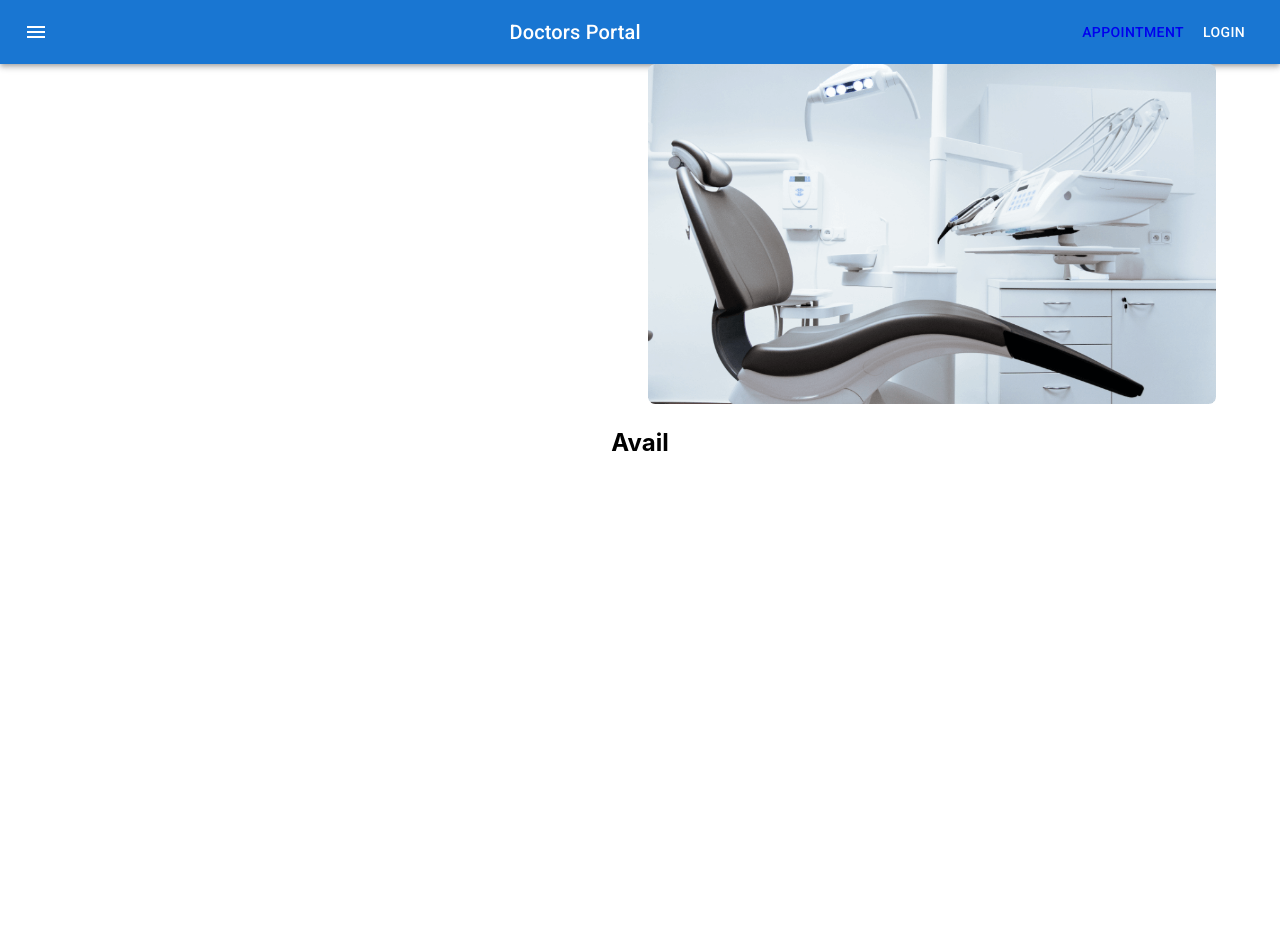
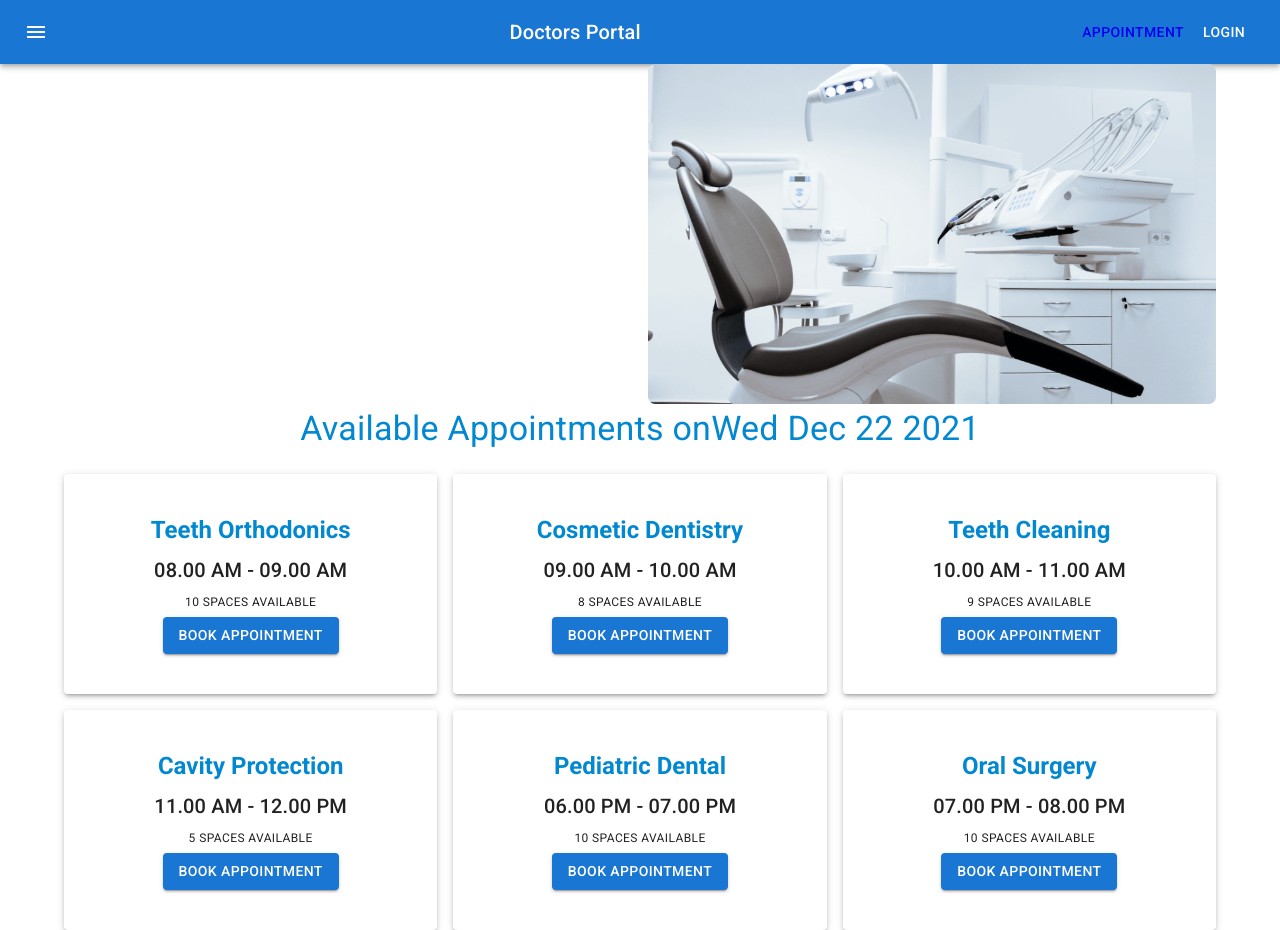
Before and after one commit to sakil470004/doctor-portal, a React (Create React App) app: page /appointment in a window 1280 px wide. Before the commit the page ends 800 px from the top, so only its background shows below. Built offline with nearby package versions, Linux system fonts and the light colour scheme.

Commit message:
after finish 70th m

```diff
--- a/src/Pages/Appointment/Appointment.js
+++ b/src/Pages/Appointment/Appointment.js
@@ -4,11 +4,12 @@
 import AvailableAppointment from './AvailableAppointment'
 
 export default function Appointment() {
+    const [date, setDate] = React.useState(new Date());
     return (
         <div>
             <Navigation></Navigation>
-            <AppointmentHeader></AppointmentHeader>
-            <AvailableAppointment></AvailableAppointment>
+            <AppointmentHeader date={date} setDate={setDate}></AppointmentHeader>
+            <AvailableAppointment  date={date}/>
         </div>
     )
 }
--- a/src/Pages/Appointment/AppointmentHeader/AppointmentHeader.js
+++ b/src/Pages/Appointment/AppointmentHeader/AppointmentHeader.js
@@ -3,13 +3,15 @@
 import Calender from '../../Shared/Calender/Calender';
 import chair from './../../../images/chair.png'
 
-export default function AppointmentHeader() {
+export default function AppointmentHeader({date,setDate}) {
+
+
     return (
         <Container>
 
             <Grid container spacing={2}>
                 <Grid item xs={12} md={6}>
-                    <Calender/>
+                    <Calender date={date} setDate={setDate}/>
                 </Grid>
                 <Grid item xs={12} md={6}>
                 <img style={{width:'100%'}} src={chair} alt='chair'/>
--- a/src/Pages/Appointment/AvailableAppointment.js
+++ b/src/Pages/Appointment/AvailableAppointment.js
@@ -1,9 +1,64 @@
+import { Container, Grid, Typography } from '@mui/material'
 import React from 'react'
+import Booking from './Booking/Booking'
 
-export default function AvailableAppointment() {
+const bookings = [
+    {
+        id: 1,
+        name: 'Teeth Orthodonics',
+        time: '08.00 AM - 09.00 AM',
+        space: 10,
+    },
+    {
+        id: 2,
+        name: 'Cosmetic Dentistry',
+        time: '09.00 AM - 10.00 AM',
+        space: 8,
+    },
+    {
+        id: 3,
+        name: 'Teeth Cleaning',
+        time: '10.00 AM - 11.00 AM',
+        space: 9,
+    },
+    {
+        id: 4,
+        name: 'Cavity Protection',
+        time: '11.00 AM - 12.00 PM',
+        space: 5,
+    },
+    {
+        id: 5,
+        name: 'Pediatric Dental',
+        time: '06.00 PM - 07.00 PM',
+        space: 10,
+    },
+    {
+        id: 6,
+        name: 'Oral Surgery',
+        time: '07.00 PM - 08.00 PM',
+        space: 10,
+    },
+]
+
+
+export default function AvailableAppointment({ date }) {
     return (
-        <div>
-            <h2>Avail</h2>
-        </div>
+        <Container>
+
+                <Typography sx={{ color: 'info.main',mb:3 }} variant='h4'>Available Appointments on{date.toDateString()}</Typography>
+
+            <Grid container spacing={2}>
+               {
+                   bookings.map(booking=>
+                   <Booking
+                       key={booking.id}
+                      booking={booking}
+                      date={date}
+                   />)
+               }
+
+            </Grid>
+        </Container>
     )
 }
--- /dev/null
+++ b/src/Pages/Appointment/Booking/Booking.js
@@ -0,0 +1,34 @@
+import { Button, Grid, Paper, Typography } from '@mui/material'
+import React, { useState } from 'react'
+import BookingModal from '../BookingModal/BookingModal';
+
+export default function Booking({ booking ,date}) {
+    const { name, time, space } = booking;
+
+    const [openBooking, setOpenBooking] = useState(false);
+    const handleBookingOpen = () => setOpenBooking(true);
+    const handleBookingClose = () => setOpenBooking(false);
+
+    return (
+        <>
+            <Grid item xs={12} sm={6} md={4}>
+                <Paper elevation={3} sx={{ py: 5 }}>
+                    <Typography sx={{ color: 'info.main', fontWeight: 600 }} variant='h5' gutterBottom component='div'>
+                        {name}
+                    </Typography>
+                    <Typography variant='h6' gutterBottom component='div'>
+                        {time}
+                    </Typography>
+                    <Typography variant='caption' gutterBottom display='block'>
+                        {space} SPACES AVAILABLE
+                    </Typography>
+                    <Button onClick={handleBookingOpen} variant="contained">BOOK APPOINTMENT</Button>
+                </Paper>
+            </Grid>
+            <BookingModal handleBookingClose={handleBookingClose} openBooking={openBooking}
+            booking={booking}
+            date={date}
+            ></BookingModal>
+        </>
+    )
+}
--- /dev/null
+++ b/src/Pages/Appointment/BookingModal/BookingModal.js
@@ -0,0 +1,88 @@
+import React from 'react'
+import Backdrop from '@mui/material/Backdrop';
+import Box from '@mui/material/Box';
+import Modal from '@mui/material/Modal';
+import Fade from '@mui/material/Fade';
+import Typography from '@mui/material/Typography';
+import TextField from '@mui/material/TextField';
+import { Button } from '@mui/material';
+
+const style = {
+    position: 'absolute',
+    top: '50%',
+    left: '50%',
+    transform: 'translate(-50%, -50%)',
+    width: 400,
+    bgcolor: 'background.paper',
+    border: '2px solid #000',
+    boxShadow: 24,
+    p: 4,
+};
+export default function BookingModal({ openBooking, handleBookingClose, booking, date }) {
+    const { name, time } = booking;
+
+    const handleBookingSubmit = (e) => {
+        alert('booking')
+        // collect Data from from
+        // send data to the server
+        handleBookingClose()
+        e.preventDefault()
+    }
+
+    return (
+        <Modal
+            aria-labelledby="transition-modal-title"
+            aria-describedby="transition-modal-description"
+            open={openBooking}
+            onClose={handleBookingClose}
+            closeAfterTransition
+            BackdropComponent={Backdrop}
+            BackdropProps={{
+                timeout: 500,
+            }}
+        >
+            <Fade in={openBooking}>
+                <Box sx={style}>
+                    <Typography id="transition-modal-title" variant="h6" component="h2">
+                        {name}
+                    </Typography>
+                    <form onSubmit={handleBookingSubmit}>
+                        <TextField
+                            disabled
+                            sx={{ width: '90%', m: 1 }}
+                            id="outlined-size-small"
+                            defaultValue={time}
+                            size="small"
+                        />
+                        <TextField
+                            sx={{ width: '90%', m: 1 }}
+                            id="outlined-size-small"
+                            defaultValue='your name'
+                            size="small"
+                        />
+                        <TextField
+                            sx={{ width: '90%', m: 1 }}
+                            id="outlined-size-small"
+                            defaultValue='your email'
+                            size="small"
+                        />
+                        <TextField
+                            sx={{ width: '90%', m: 1 }}
+                            id="outlined-size-small"
+                            defaultValue='your phone number'
+                            size="small"
+                        />
+                        <TextField
+                            disabled
+                            sx={{ width: '90%', m: 1 }}
+                            id="outlined-size-small"
+                            defaultValue={date.toDateString()}
+                            size="small"
+                        />
+                        <Button type='submit' variant="contained">Submit</Button>
+                    </form>
+                </Box>
+            </Fade>
+        </Modal>
+    )
+}
--- a/src/Pages/Home/AppointmentBanner/AppointmentBanner.js
+++ b/src/Pages/Home/AppointmentBanner/AppointmentBanner.js
@@ -5,7 +5,7 @@
 import bg from './../../../images/appointment-bg.png'
 import { Button, Typography } from '@mui/material';
 
-
+// here use darken and backgroundBlendMode
 const appointmentBanner = {
     background: `url(${bg})`,
     backgroundColor: 'rgba(45, 73, 84,0.9)',
--- a/src/Pages/Home/Home/Home.js
+++ b/src/Pages/Home/Home/Home.js
@@ -10,7 +10,7 @@
             <Navigation/>
             <Banner/>
             <Services/>
-            <AppointmentBanner></AppointmentBanner>
+            <AppointmentBanner/>
         </div>
     )
 }
--- a/src/Pages/Shared/Calender/Calender.js
+++ b/src/Pages/Shared/Calender/Calender.js
@@ -5,18 +5,17 @@
 import LocalizationProvider from '@mui/lab/LocalizationProvider';
 import StaticDatePicker from '@mui/lab/StaticDatePicker';
 
-export default function Calender() {
-    const [value, setValue] = React.useState(new Date());
+export default function Calender({date,setDate}) {
 
   return (
     <LocalizationProvider dateAdapter={AdapterDateFns}>
       <StaticDatePicker
-        orientation="landscape"
-        openTo="day"
-        value={value}
+
+        displayStaticWrapperAs='desktop'
+        value={date}
         shouldDisableDate={isWeekend}
         onChange={(newValue) => {
-          setValue(newValue);
+          setDate(newValue);
         }}
         renderInput={(params) => <TextField {...params} />}
       />
```
